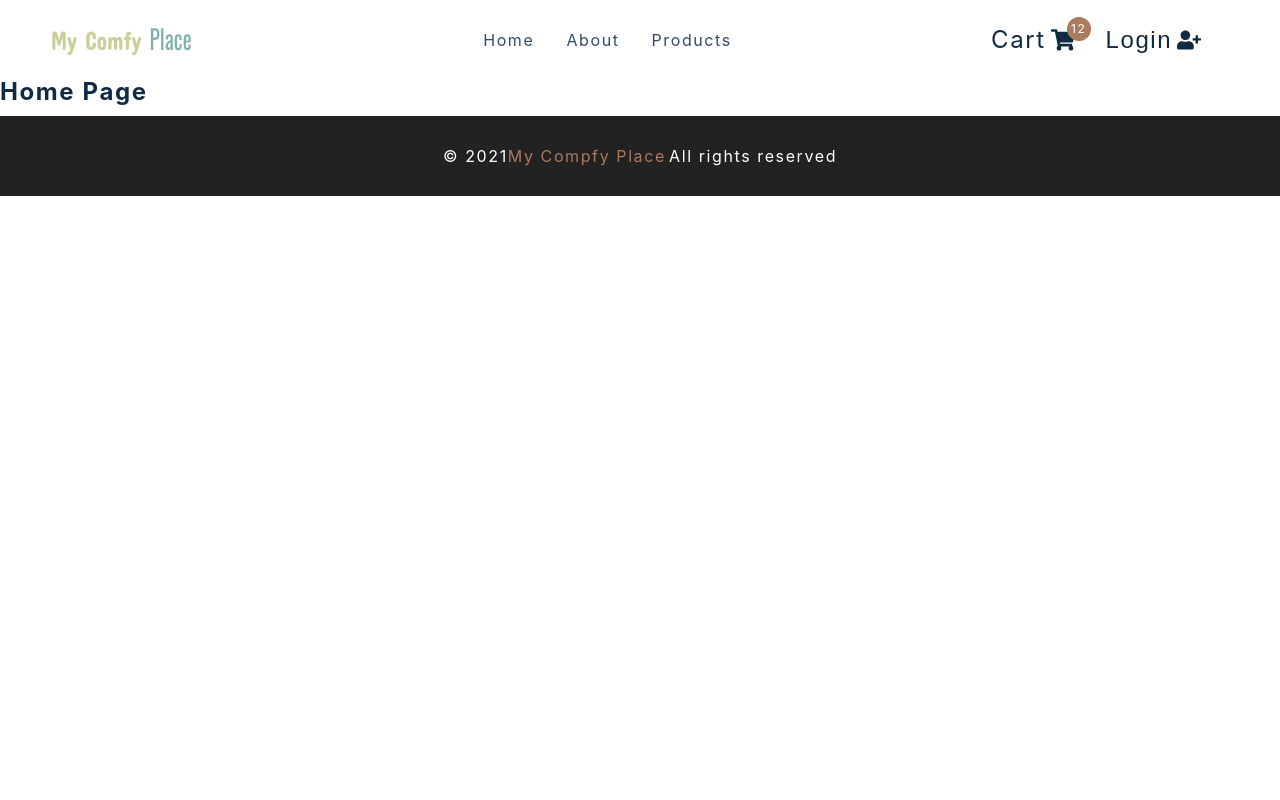
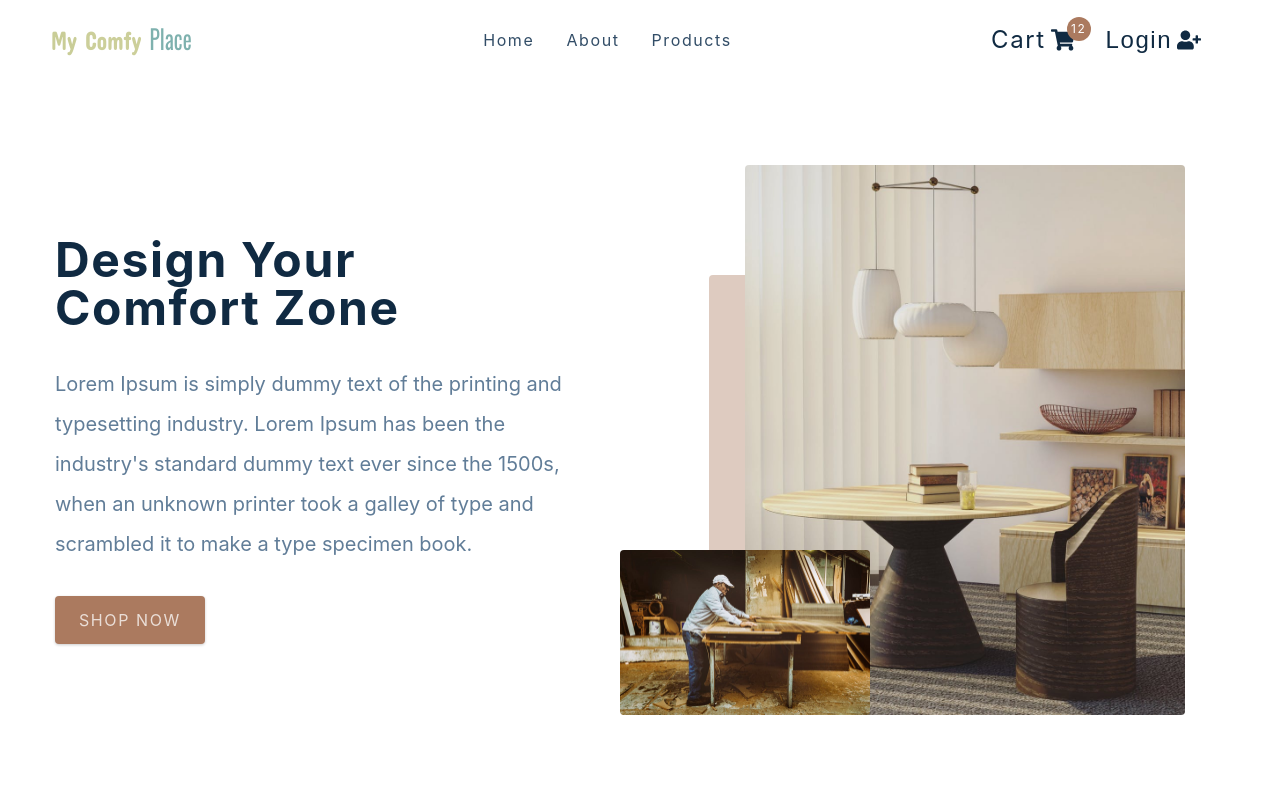
Before and after one commit to DraksBG/ReactProjectApp, a React (Create React App) app: page / in a window 1280 px wide. Shown: the top 800 px of the page. Built offline with nearby package versions, Linux system fonts and the light colour scheme.

Commit message:
Updated About and Created Hero container

```diff
--- a/src/components/Hero.js
+++ b/src/components/Hero.js
@@ -1,12 +1,34 @@
-import React from 'react'
-import styled from 'styled-components'
-import { Link } from 'react-router-dom'
-import heroBcg from '../assets/hero-bcg.jpeg'
-import heroBcg2 from '../assets/hero-bcg-2.jpeg'
+import React from "react";
+import styled from "styled-components";
+import { Link } from "react-router-dom";
+import heroBcg from "../assets/hero-bcg.jpeg";
+import heroBcg2 from "../assets/hero-bcg-2.jpeg";
 
 const Hero = () => {
-  return <h4>hero</h4>
-}
+  return (
+    <Wrapper className="section-center">
+      <article className="content">
+        <h1>
+          design your <br />
+          comfort zone
+        </h1>
+        <p>
+          Lorem Ipsum is simply dummy text of the printing and typesetting
+          industry. Lorem Ipsum has been the industry's standard dummy text ever
+          since the 1500s, when an unknown printer took a galley of type and
+          scrambled it to make a type specimen book.
+        </p>
+        <Link to="/products" className="btn hero-btn">
+          shop now
+        </Link>
+      </article>
+      <article className="img-container">
+        <img src={heroBcg} alt="heroImg" className="main-img" />
+        <img src={heroBcg2} alt="heroImg2" className="accent-img" />
+      </article>
+    </Wrapper>
+  );
+};
 
 const Wrapper = styled.section`
   min-height: 60vh;
@@ -58,7 +80,7 @@ const Wrapper = styled.section`
       border-radius: var(--radius);
     }
     .img-container::before {
-      content: '';
+      content: "";
       position: absolute;
       width: 10%;
       height: 80%;
@@ -68,6 +90,6 @@ const Wrapper = styled.section`
       border-radius: var(--radius);
     }
   }
-`
+`;
 
-export default Hero
+export default Hero;
--- a/src/pages/AboutPage.js
+++ b/src/pages/AboutPage.js
@@ -6,7 +6,7 @@ import aboutImg from "../assets/hero-bcg.jpeg";
 const AboutPage = () => {
   return (
     <main>
-      <PageHero title='about' />
+      <PageHero title="about" />
       <Wrapper className="page section section-center">
         <img src={aboutImg} alt="aboutPage" />
         <article>
@@ -14,7 +14,12 @@ const AboutPage = () => {
             <h2>How it all began</h2>
             <div className="underline"></div>
           </div>
-          <p>Lorem ipsum dolor sit amet, consectetur </p>
+          <p>
+            Lorem Ipsum is simply dummy text of the printing and typesetting
+            industry. Lorem Ipsum has been the industry's standard dummy text
+            ever since the 1500s, when an unknown printer took a galley of type
+            and scrambled it to make a type specimen book. It has survived not
+          </p>
         </article>
       </Wrapper>
     </main>
--- a/src/pages/HomePage.js
+++ b/src/pages/HomePage.js
@@ -1,7 +1,14 @@
 import React from 'react'
 import { FeaturedProducts, Hero, Services, Contact } from '../components'
 const HomePage = () => {
-  return <h4>home page</h4>
+  return (
+    <main>
+      <Hero />
+      <FeaturedProducts />
+      <Services />
+      <Contact />
+    </main>
+  )
 }
 
 export default HomePage
```
